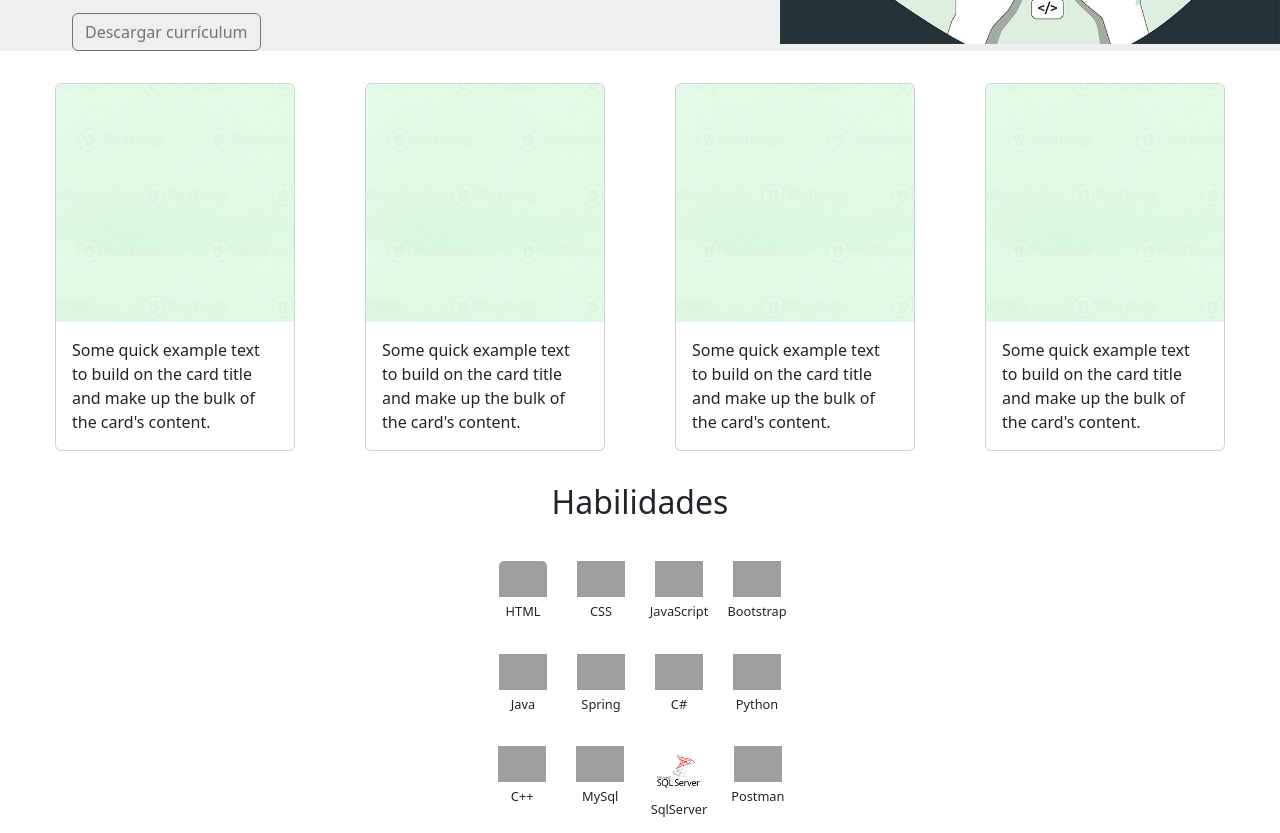
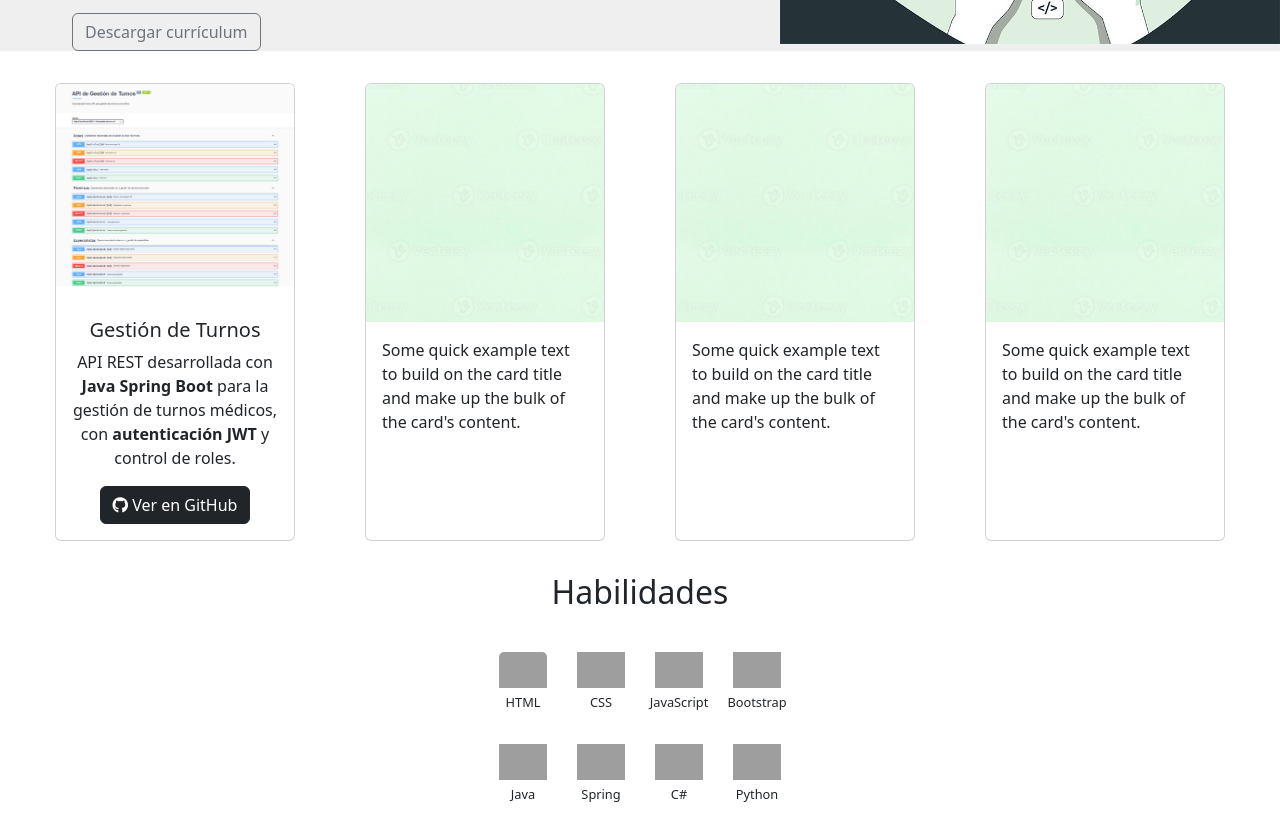
Before and after one commit to hughob36/Porfolio, a plain HTML site: page index.html in a window 1280 px wide. Shown: the part 837-1670 px from the top of the page. Drawn offline with nearby package versions, Linux system fonts and the light colour scheme; grey boxes are pictures that could not be loaded; a web font is replaced by a local one.

Commit message:
link github y img primer proyecto

```diff
--- a/index.html
+++ b/index.html
@@ -24,6 +24,8 @@
     <link rel="preconnect" href="https://fonts.googleapis.com">
     <link rel="preconnect" href="https://fonts.gstatic.com" crossorigin>
     <link href="https://fonts.googleapis.com/css2?family=Rubik+Dirt&display=swap" rel="stylesheet">
+
+    <link rel="stylesheet" href="https://cdnjs.cloudflare.com/ajax/libs/font-awesome/6.5.0/css/all.min.css"/>
 </head>
 
 <body>
@@ -89,9 +91,18 @@
 
      <div class="proyectos" id="proyectos1">
       <div class="card" style="width: 15rem;">
-        <img src="imagenes/verde.jpg" class="card-img-top" alt="...">
+        <img src="imagenes/Api1.png" class="card-img-top" alt="...">
         <div class="card-body">
-          <p class="card-text">Some quick example text to build on the card title and make up the bulk of the card's content.</p>
+             <h5 class="card-title text-center">Gestión de Turnos</h5>
+              <p class="card-text text-center">
+                API REST desarrollada con <strong>Java Spring Boot</strong> para la gestión de turnos médicos,
+                con <strong>autenticación JWT</strong> y control de roles.
+              </p>
+            <div class="text-center">
+              <a href="https://github.com/hughob36/Consultorio_Turnos" target="_blank" class="btn btn-dark">
+                <i class="fab fa-github"></i> Ver en GitHub
+            </a>
+            </div>
         </div>
       </div>
       <div class="card" style="width: 15rem;">
--- a/style.css
+++ b/style.css
@@ -100,14 +100,9 @@ h1 {
 /* 1. Centrar el CONTENIDO DENTRO de cada tarjeta */
 .icon{
     display: flex;
-    /* Cambia la dirección a columna para que el icono esté arriba y el texto abajo */
     flex-direction: column;
-    /* Centra los elementos (imagen y párrafo) horizontalmente */
     align-items: center;
-
-    /* Asegura que la tarjeta no tenga margen por defecto si es de Bootstrap */
     margin: 0;
-    /* Mantén el ancho y el borde si es necesario (el tuyo está a 3rem) */
     width: 3rem;
     border: none;
     transition: all 0.3s ease;
@@ -115,18 +110,15 @@ h1 {
 
 /* 2. Centrar el TEXTO DENTRO de la etiqueta <p> */
 .icon p {
-    /* Centra el texto horizontalmente */
+
     text-align: center;
-    /* Ajusta o elimina los márgenes para que no haya espacio extra */
-    margin-top: 5px; /* Pequeño espacio entre el icono y el texto */
+    margin-top: 5px;
     margin-bottom: 0;
-    /* Ajusta el tamaño de la fuente si es necesario */
     font-size: 0.8rem;
-    /* Asegura que la palabra no se rompa si hay poco espacio */
     white-space: nowrap;
 }
 
-/* Opcional: Efecto al pasar el ratón */
+/* Efecto al pasar el ratón */
 .icon:hover {
     transform: scale(1.1); /* Hace que el icono crezca un 10% */
 }
```
Also changed, not shown: imagenes/Api1.png (added).
